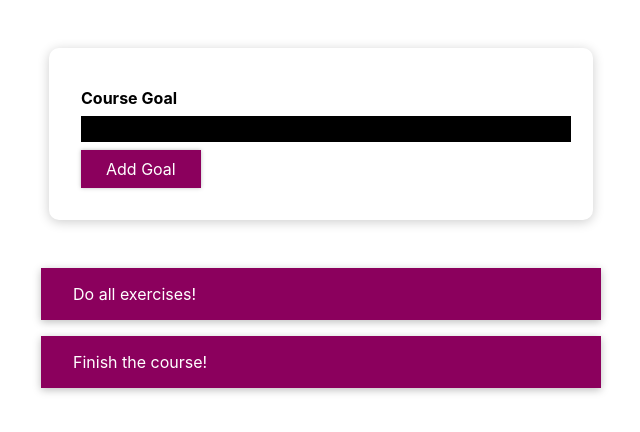
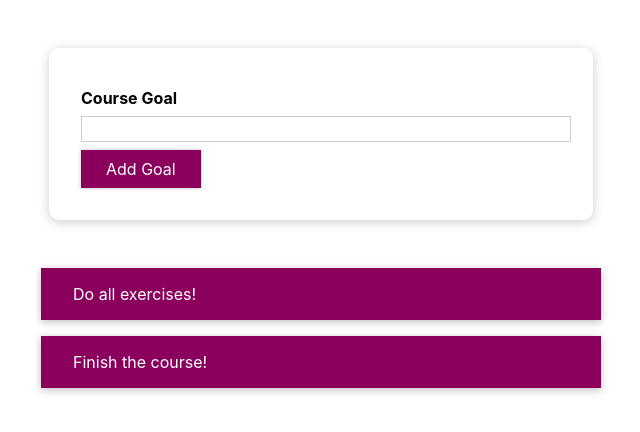
Before and after one commit to aroran1/react-styling-app, a React (Create React App) app: page / in a window 1280 px wide. Shown: the top 432 px of the page, without its empty margins (319-959 px from the left). Built offline with nearby package versions, Linux system fonts and the light colour scheme.

Commit message:
added added dynamic class names

```diff
--- a/src/components/CourseGoals/CourseInput/CourseInput.css
+++ b/src/components/CourseGoals/CourseInput/CourseInput.css
@@ -22,3 +22,12 @@
   background: #fad0ec;
   border-color: #8b005d;
 }
+
+.form-control.invalid input {
+  border-color: red;
+  background: #ffd7d7;
+}
+
+.form-control.invalid label {
+  color: red;
+}
--- a/src/components/CourseGoals/CourseInput/CourseInput.js
+++ b/src/components/CourseGoals/CourseInput/CourseInput.js
@@ -23,9 +23,11 @@ const CourseInput = props => {
 
   return (
     <form onSubmit={formSubmitHandler}>
-      <div className="form-control">
-        <label style={{ color: !isValid ? 'red' : 'black'}}>Course Goal</label>
-        <input style={{ borderColor: !isValid ? 'red' : 'black', backgroundColor: !isValid ? 'salmon' : 'black' }} type="text" onChange={goalInputChangeHandler} />
+      <div className={`form-control ${!isValid ? 'invalid' : ''}`}>
+        {/* <label style={{ color: !isValid ? 'red' : 'black'}}>Course Goal</label>
+        <input style={{ borderColor: !isValid ? 'red' : 'black', backgroundColor: !isValid ? 'salmon' : 'black' }} type="text" onChange={goalInputChangeHandler} /> */}
+        <label>Course Goal</label>
+        <input type="text" onChange={goalInputChangeHandler} />
       </div>
       <Button type="submit">Add Goal</Button>
     </form>
```
